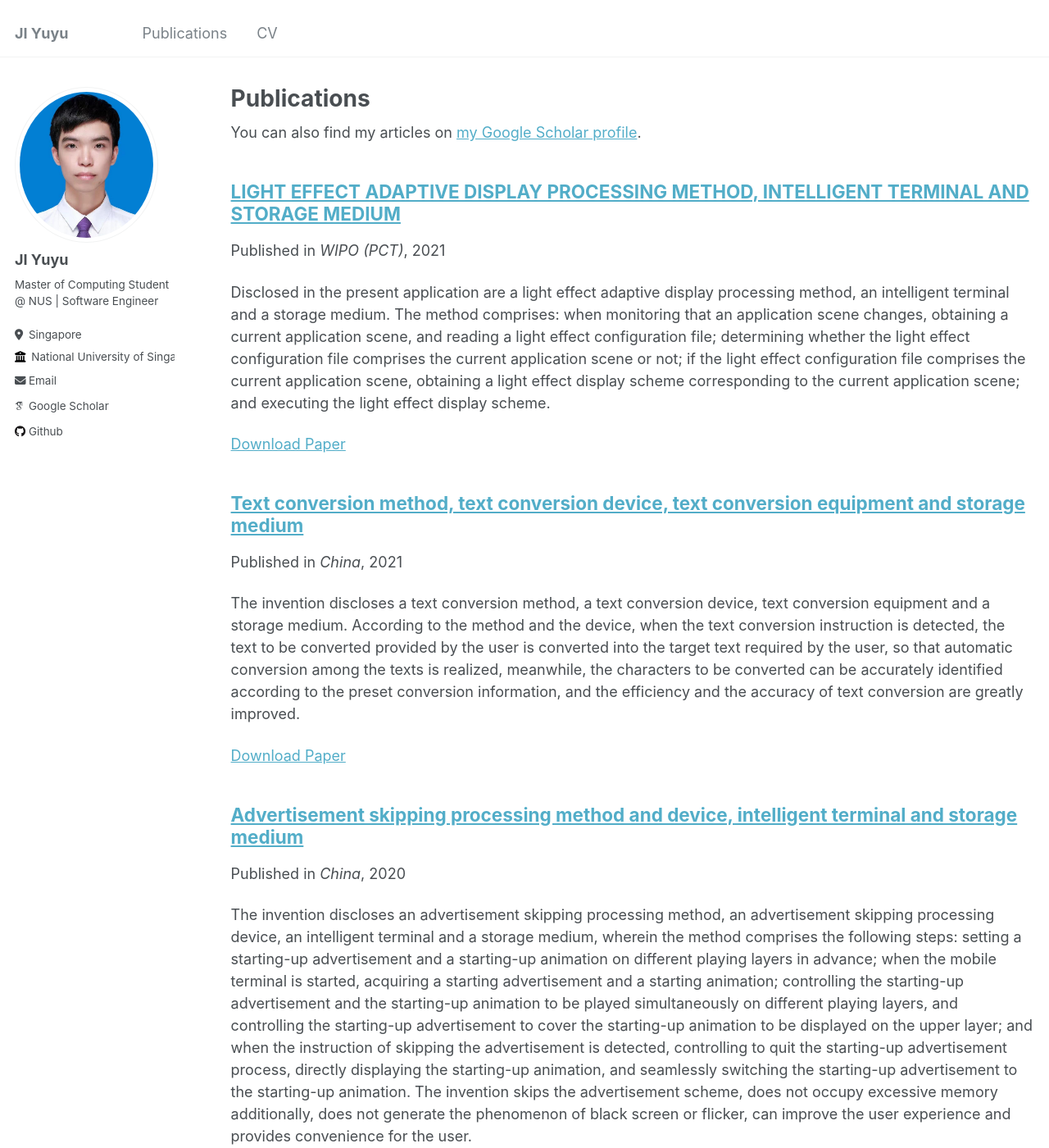
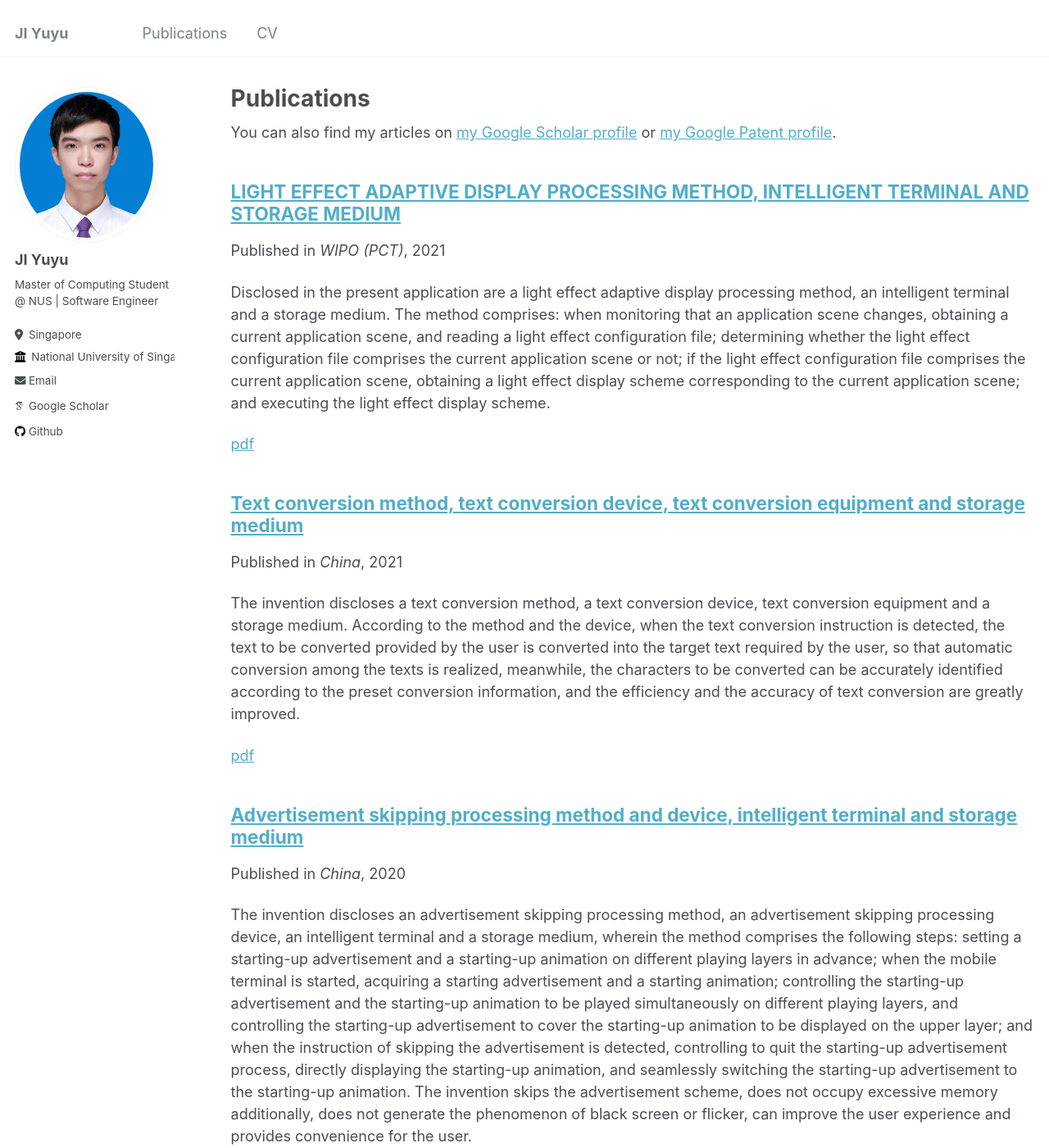
Before and after one commit to DreamOnRain/DreamOnRain.github.io, a Jekyll site: the page built from _pages/publications.md, in a window 1280 px wide and 1400 px high. Shown: the whole window at 82% size. Built offline with Jekyll 4.4.1, drawn with Linux system fonts in a browser that asks for light colours; some web fonts are replaced; some of the changed text lies outside the part shown.

Commit message:
update publications

```diff
--- a/_includes/archive-single.html
+++ b/_includes/archive-single.html
@@ -52,7 +52,7 @@
     <p class="archive__item-excerpt" itemprop="description"><p>{{ post.excerpt | markdownify | remove: '<p>' | remove: '</p>' }}<strong><a href="{{ base_path }}{{ post.url }}" rel="permalink"> Read more</a></strong></p></p>
     {% endif %}
 
-    {% if post.citation and post.paperurl and post.slidesurl %}
+    <!-- {% if post.citation and post.paperurl and post.slidesurl %}
       <p>Recommended citation: {{ post.citation }}<br /><a href="{{ post.paperurl }}">Download Paper</a> | <a href="{{ post.slidesurl }}">Download Slides</a></p>
     {% elsif post.citation and post.paperurl %}
       <p>Recommended citation: {{ post.citation }}<br /><a href="{{ post.paperurl }}">Download Paper</a></p>
@@ -64,7 +64,9 @@
       <p><a href=" {{ post.paperurl }} ">Download Paper</a></p>
     {% elsif post.slidesurl %}
       <p>Download <a href="{{ post.slidesurl }}">Download Slides</a></p></p>
-    {% endif %}
+    {% endif %} -->
+
+    <a href="{{ post.paperurl }}" target="_blank">pdf</a>
 
   </article>
 </div>
--- a/_pages/publications.md
+++ b/_pages/publications.md
@@ -6,7 +6,7 @@ author_profile: true
 ---
 
 {% if site.author.googlescholar %}
-  <div class="wordwrap">You can also find my articles on <a href="{{site.author.googlescholar}}">my Google Scholar profile</a>.</div>
+  <div class="wordwrap">You can also find my articles on <a href="{{site.author.googlescholar}}">my Google Scholar profile</a> or <a href="https://patents.google.com/?inventor=%E7%BA%AA%E7%85%9C%E5%AE%87">my Google Patent profile</a>.</div>
 {% endif %}
 
 {% include base_path %}
```
